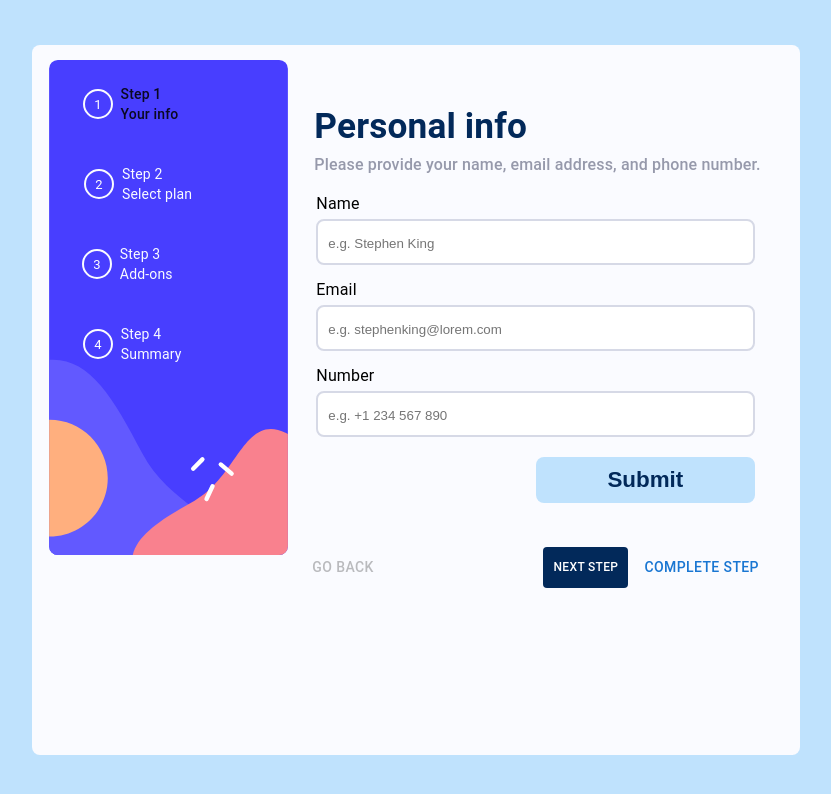
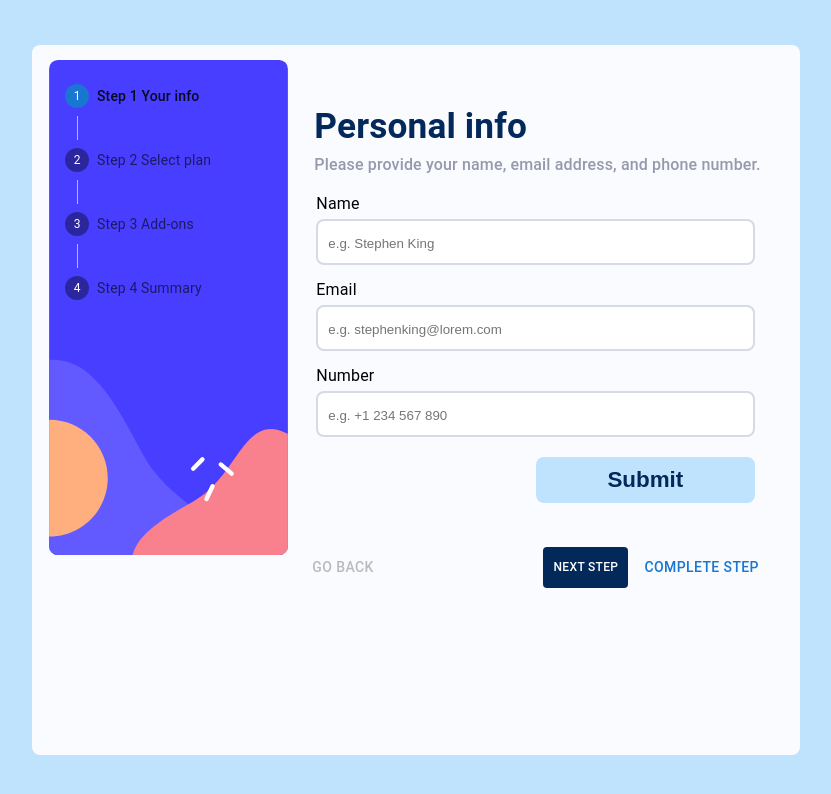
Before and after one commit to Ayman98-art/Mulit-Steps, a React (Create React App) app: page / in a window 1280 px wide. Shown: the top 794 px of the page, without its empty margins (224-1055 px from the left). Built offline with nearby package versions, Linux system fonts and the light colour scheme.

Commit message:
Update Stepper.css

```diff
--- a/src/components/Stepper/Stepper.css
+++ b/src/components/Stepper/Stepper.css
@@ -1,4 +1,4 @@
-.MulitStepper .css-8t49rw-MuiStepConnector-line {
+.MulitStepper .css-vgb7rt {
     display: block;
     border-color: transparent !important;
     border-left-style: none !important;
@@ -7,24 +7,24 @@
     padding: 12px 0px;
 }
 
-.MulitStepper .css-9tmuzo-MuiStepper-root {
+.MulitStepper .css-j7qwjs {
     align-items: flex-start;
 }
 
-.MulitStepper .css-rko9yk-MuiButtonBase-root-MuiStepButton-root {
+.MulitStepper .css-105xk4f{
     width: 75%;
 }
 
-.MulitStepper .css-1u4zpwo-MuiSvgIcon-root-MuiStepIcon-root.Mui-completed {
+.MulitStepper .css-4ff9q7 {
     color: var(--Marine_blue) !important;
     background-color: var(--Light_blue) !important;
 }
 
-.MulitStepper .css-1vyamtt-MuiStepLabel-labelContainer {
+.MulitStepper .css-2fdkz6{
     color: var(--Alabaster) !important;
 }
 
-.MulitStepper .css-1u4zpwo-MuiSvgIcon-root-MuiStepIcon-root{
+.MulitStepper .css-4ff9q7{
     width: 30px !important;
     height: auto !important;
     color: transparent !important;
```
